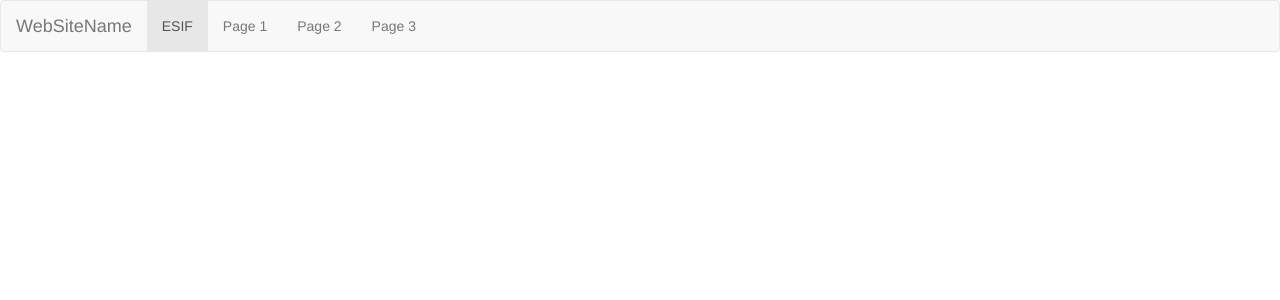
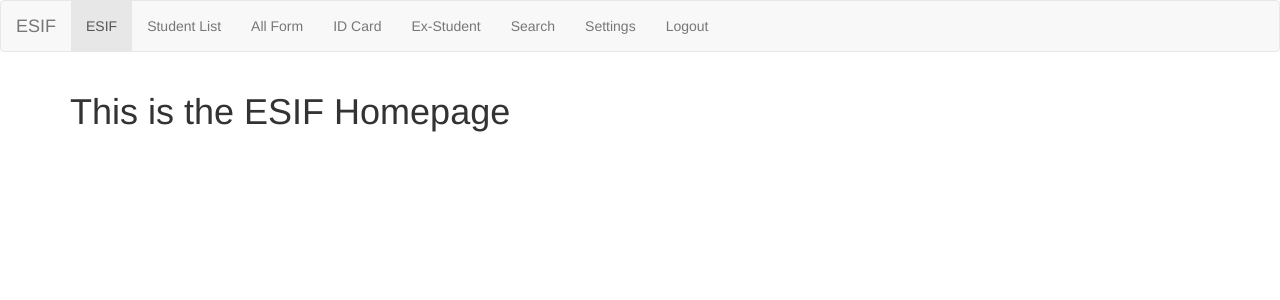
Before and after one commit to heartsantor/Student-Management-System, a PHP site: page /esif/index.php in a window 1280 px wide. Shown: the top 300 px of the page. Run offline with PHP 8.4, Linux system fonts and the light colour scheme; the visitor is signed in with stand-in values (Sample User, id 1).

Commit message:
Completed Navbar for ESIF

```diff
--- a/esif/index.php
+++ b/esif/index.php
@@ -12,7 +12,8 @@ if(!$_SESSION['role']){
     </head>
     <body>
       <?php include "navbar.php"; ?>
-
-
+      <div class="container">
+      <h1>This is the ESIF Homepage</h1>
+       </div>
     </body>
 </html>
--- a/esif/navbar.php
+++ b/esif/navbar.php
@@ -1,13 +1,17 @@
 <nav class="navbar navbar-default">
   <div class="container-fluid">
     <div class="navbar-header">
-      <a class="navbar-brand" href="#">WebSiteName</a>
+      <a class="navbar-brand" href="index.php">ESIF</a>
     </div>
     <ul class="nav navbar-nav">
       <li class="active"><a href="index.php">ESIF</a></li>
-      <li><a href="#">Page 1</a></li>
-      <li><a href="#">Page 2</a></li>
-      <li><a href="#">Page 3</a></li>
+      <li><a href="#">Student List</a></li>
+      <li><a href="#">All Form</a></li>
+      <li><a href="#">ID Card</a></li>
+      <li><a href="#">Ex-Student</a></li>
+      <li><a href="#">Search</a></li>
+      <li><a href="#">Settings</a></li>
+      <li><a href="#">Logout</a></li>
     </ul>
   </div>
 </nav>
```
